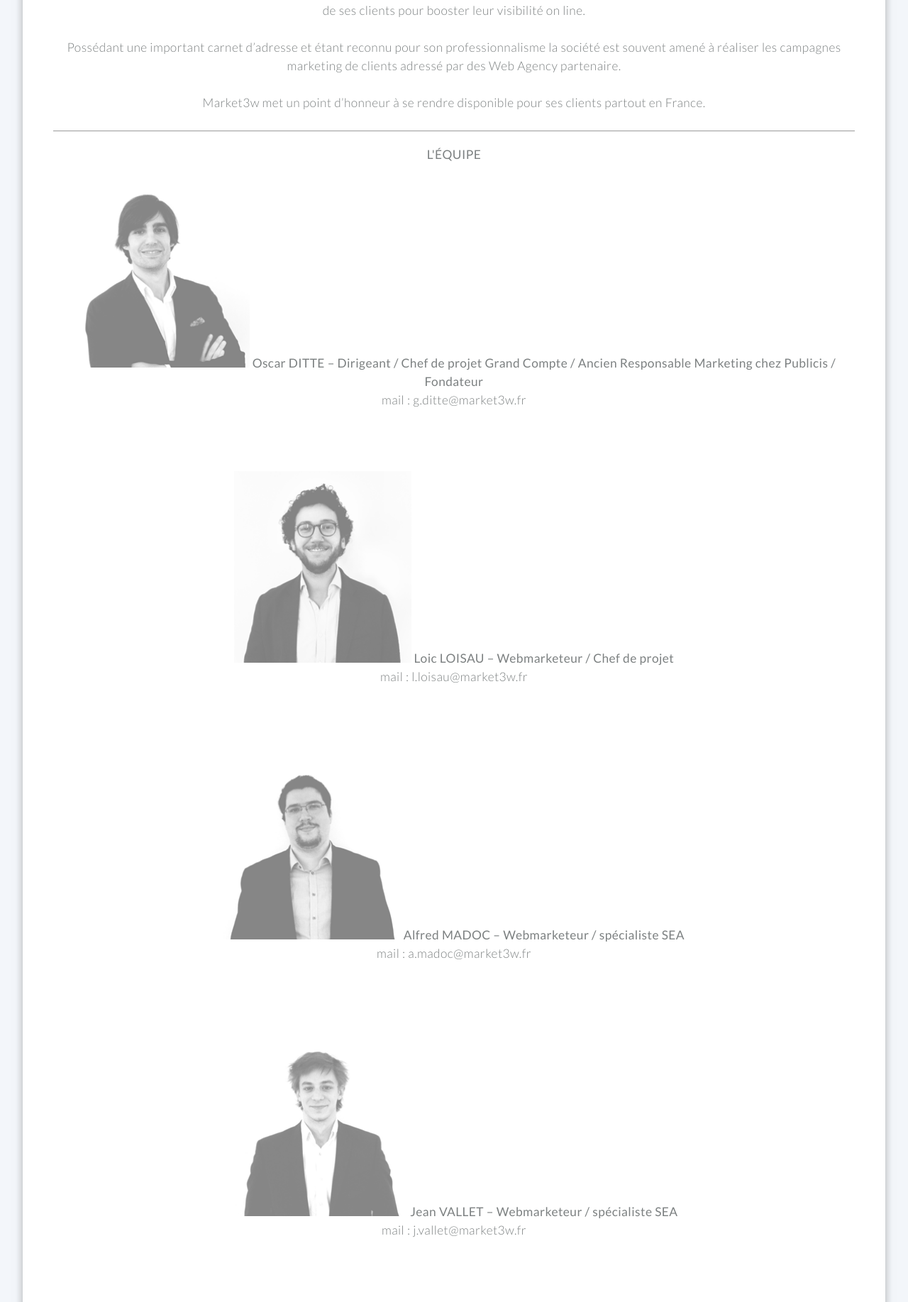
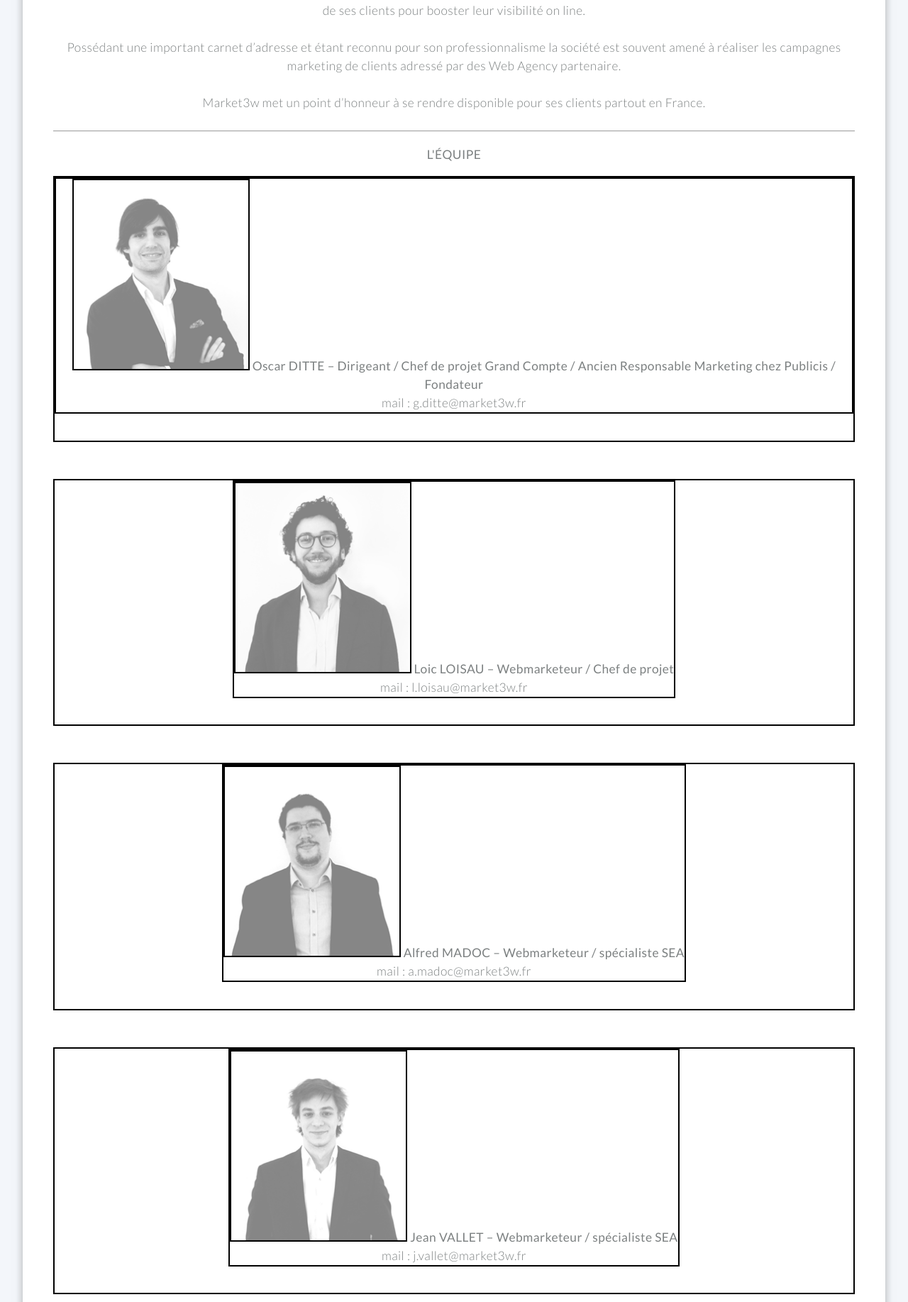
Before and after one commit to market3w/project, a PHP site: page /societe.php in a window 1280 px wide. Shown: the part 642-2477 px from the top of the page at 71% size. Run offline with PHP 8.4, Linux system fonts and the light colour scheme.

Commit message:
style.css + page société
photo équipe mise en forme V1

```diff
--- a/siteweb/css/style.css
+++ b/siteweb/css/style.css
@@ -1116,5 +1116,21 @@
 
 
 		.img-eq {
+			border: 2px solid #000000;
+			vertical-align: bottom;
+		}
+
+		.img-eq img{
+			display:inline-block;
+			width= 100%;
+			style= max-width:250px;
+			border: 2px solid #000000;
 
 		}
+
+		.img-eq p{
+			display:inline-block;
+			border: 2px solid #000000;
+			vertical-align: text-bottom;
+
+		}
```
